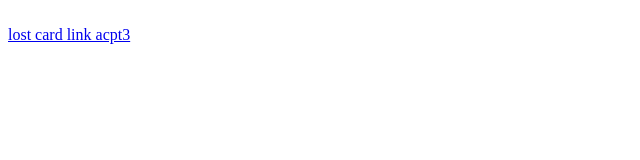
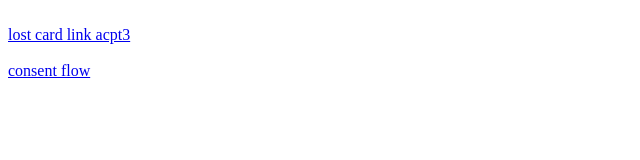
Before and after one commit to Gark/Gark.github.io, a plain HTML site: page index.html in a window 1280 px wide. Shown: the whole page, without its empty margins (0-640 px from the left). Drawn offline with Linux system fonts and the light colour scheme.

Commit message:
Update index.html

```diff
--- a/index.html
+++ b/index.html
@@ -3,3 +3,7 @@
 <br>
 <a href="https://bankieren-acpt3.rabobank.nl/bankierenplus/deeplinking/lostcard/start?tab=0">lost card link acpt3</a>
 <br/>
+
+<br>
+<a href="ttps://api.rabobank.nl/consent/start?a=0">consent flow</a>
+<br/>
```
